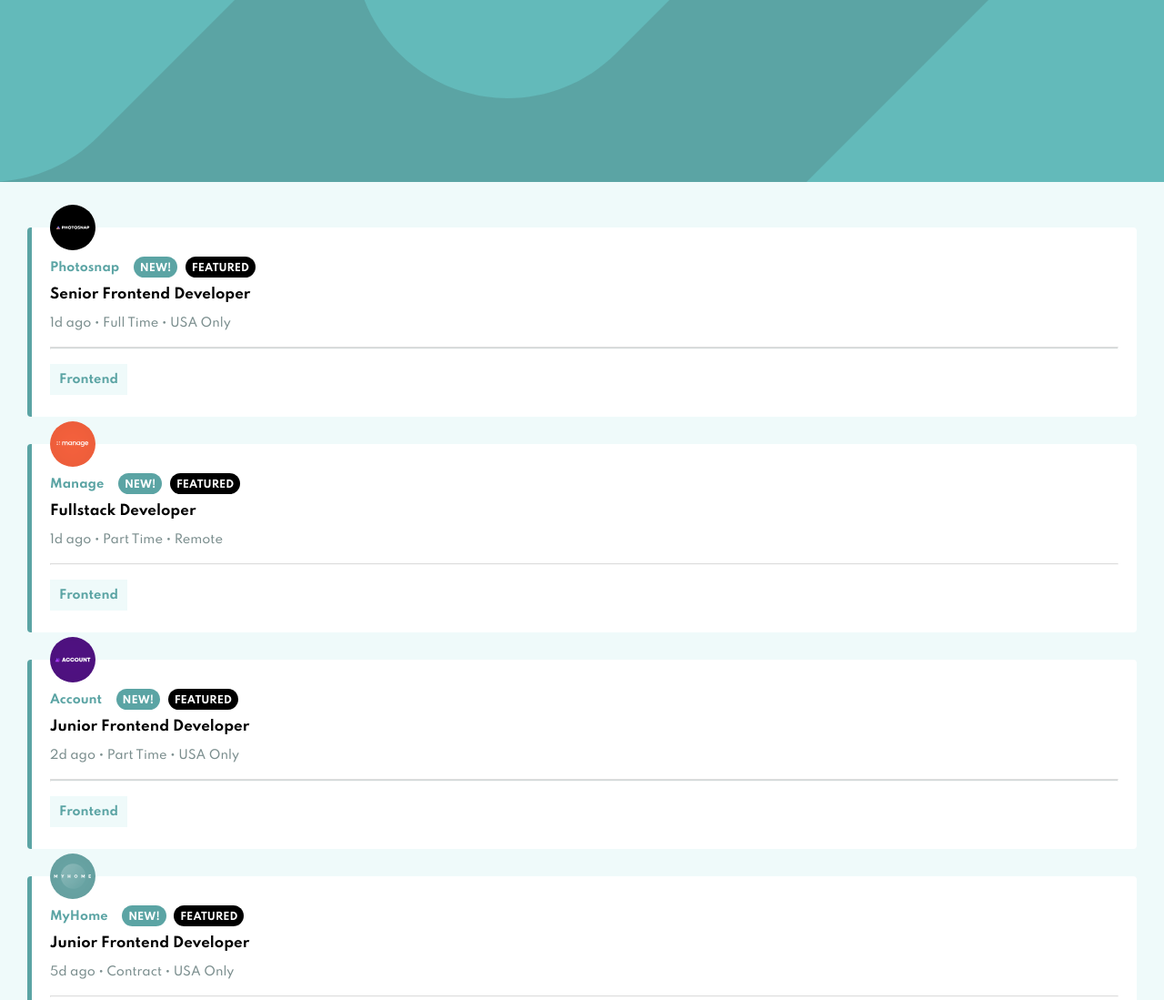
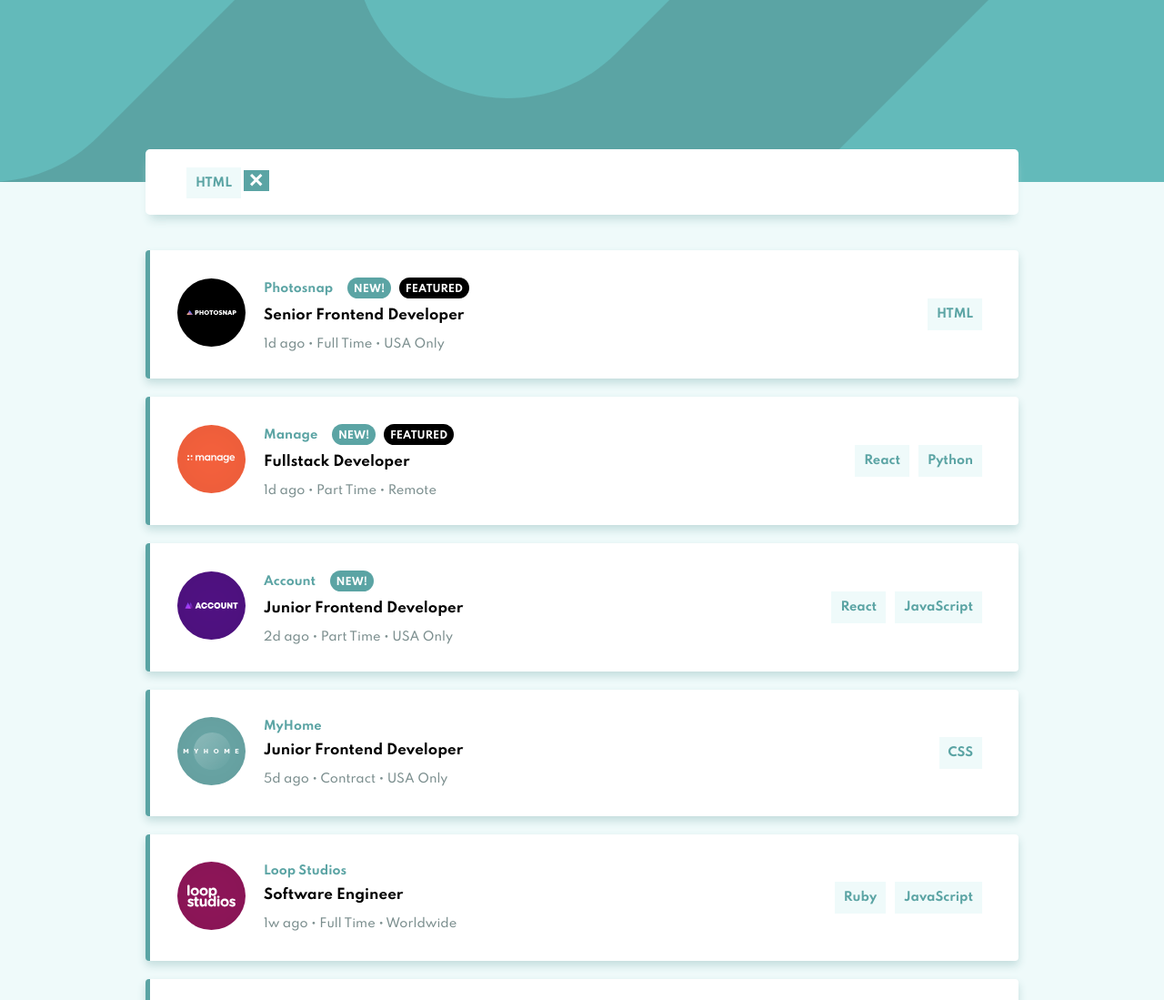
Before and after one commit to jchoi166/FEM-Insure-Landing-Page, a website built with webpack: page src/index.html in a window 1280 px wide. Shown: the top 1099 px of the page at 91% size. Built offline with nearby package versions, Linux system fonts and the light colour scheme.

Commit message:
finished card tags. Working on search view and tag--clear

```diff
--- a/src/index.html
+++ b/src/index.html
@@ -20,10 +20,13 @@
   <div class="header">
     <div class="header__search-container">
       <div class="header__search-field">
+        <div class="button">
+          <span class="button--filter">HTML</span>
+          <span class="remove-icon"><img src="./images/icon-remove.svg" alt=""></span>
+        </div>
       </div>
       <div class="button--clear"></div>
     </div>
-
   </div>
 
   <div class="card-container">
--- a/src/index.js
+++ b/src/index.js
@@ -1,5 +1,5 @@
 import * as logic from "./js/logic"
 import "./sass/main.scss"
+require.context("./images/", true, /\.(png|svg|jpg|gif)$/);
 
-logic.test()
 logic.populateCardContainer()
--- a/src/js/logic.js
+++ b/src/js/logic.js
@@ -1,28 +1,28 @@
 import { data } from "../../data"
 
-// export const test = data[0]
 
-export const test = () => {
-    // console.log(data[0].logo)
+const generateTags = (tagName)=> {
+    for (let i of tagName) {
+        return `<span class="button button--tag">${i}</span>`
+    }
+}
 
-    let imagePath = "." + data[0].logo
-    console.log(imagePath)
-}
+const test = () => console.log('fasfsadworking')
+
 export const renderCard = card => {
 
-    // // let imagePath =
-    // let imagePath = "." + card.logo
+    let img = card.logo
 
     const markup = `
     <div class="card">
       <div class="card__logo">
-        <img src=${card.logo} alt="lol">
+        <img src=".${img}" alt="lol">
       </div>
       <div class="card__profile">
         <div class="card__heading">
           <span class="card__heading-caption card__heading-caption--title">${card.company}</span>
-          <span class="card__heading-caption card__heading-caption--new">NEW!</span>
-          <span class="card__heading-caption card__heading-caption--featured">Featured</span>
+          ${card.new ? '<span class="card__heading-caption card__heading-caption--new">NEW!</span>' : ''}
+          ${card.featured ? '<span class="card__heading-caption card__heading-caption--featured">Featured</span>' : ''}
         </div>
         <div class="card__title">
           ${card.position}
@@ -37,7 +37,9 @@
         <hr class="card__separator">
       </div>
       <div class="card__tag-container">
-        <span class="button--tag">Frontend</span>
+        ${card.tools.length > 0 ? generateTags(card.tools) : ''}
+
+        ${card.languages.length > 0 ? generateTags(card.languages) : ''}
       </div>
     </div>
 
--- a/src/sass/abstracts/mixins.scss
+++ b/src/sass/abstracts/mixins.scss
@@ -0,0 +1,3 @@
+@mixin respondPhone {
+    @media(min-width: 376px) {@content}
+}
--- a/src/sass/abstracts/variables.scss
+++ b/src/sass/abstracts/variables.scss
@@ -10,3 +10,5 @@
 
 $color-white: #fff;
 $color-black: #000;
+
+$color-box-shadow: #c3dddd;
--- a/src/sass/base/base.scss
+++ b/src/sass/base/base.scss
@@ -15,9 +15,16 @@
 body {
     // background-image: url("/images/loop-studios.svg");
     box-sizing: border-box;
-    background-color: hsl(180, 52%, 96%)
+    background-color: hsl(180, 52%, 96%);
+
+
 }
 
 .card-container {
     margin-top: 5rem;
+
+    @include respondPhone {
+        width: 75%;
+        margin: auto;
+    }
 }
--- a/src/sass/components/button.scss
+++ b/src/sass/components/button.scss
@@ -1,9 +1,37 @@
 .button {
+    font-weight: 700;
+    font-size: 1.3rem;
+    color: $color-cyan-primary;
+
     &--tag {
-        padding: 1rem;
-        font-weight: 700;
-        font-size: 1.3rem;
         background-color: $color-cyan-filter-tablets;
         color: $color-cyan-primary;
+        margin-right: 1rem;
+        padding: 1rem;
+    }
+
+    &--filter {
+        background-color: $color-cyan-filter-tablets;
+        // display: flex;
+        // align-items: center;
+        padding: 1rem;
+
+        // display: inline-block;
+        // margin-right: 0rem;
+    }
+
+    &--clear {
+
     }
 }
+
+.remove-icon {
+    background-color: $color-cyan-primary;
+    // height: 100%;
+    padding: .7rem .7rem .2rem .7rem;
+
+    img {
+        // height: 1.5rem;
+        // padding: 1rem;
+    }
+}
--- a/src/sass/components/card.scss
+++ b/src/sass/components/card.scss
@@ -1,20 +1,43 @@
 .card {
     background-color: white;
     padding: 0 2rem 2rem 2rem;
-    margin: 3rem;
+    margin: 3rem 3rem 6rem 3rem;
     position: relative;
     border-left: 5px solid $color-cyan-primary;
     border-radius: 4px;
+    box-shadow: 0px 5px 10px $color-box-shadow;
+
+    @include respondPhone {
+        // background-color: red;
+        display: flex;
+        padding: 3rem;
+        align-items: center;
+        margin: 2rem 0rem;
+
+    }
 
     &__logo {
         position: relative;
         height: 3rem;
-        margin-bottom: .2rem;
+        margin-bottom: .5rem;
+
+        @include respondPhone {
+            // align-items: center;
+            height: 100%;
+            margin: 0rem 2rem 0rem 0rem;
+
+        }
 
         img {
             transform: translateY(-50%);
             position: absolute;
             height: 5rem;
+
+            @include respondPhone {
+                transform: translateY(0);
+                position: relative;
+                height: 7.5rem;
+            }
         }
     }
 
@@ -64,6 +87,10 @@
     &__job-info {
         margin-bottom: 1.8rem;
         color: $color-cyan-dark-1;
+
+        @include respondPhone {
+            margin-bottom: 0;
+        }
     }
 
     &__separator {
@@ -71,9 +98,20 @@
         height: 2.5px;
         opacity: .33;
         margin-bottom: 1.3rem;
+
+        @include respondPhone {
+            display: none;
+        }
     }
 
     &__tag-container {
         padding: 1.3rem 0rem;
+
+        @include respondPhone {
+            // width: auto;
+            display: flex;
+            flex: 1;
+            justify-content: flex-end;
+        }
     }
 }
--- a/src/sass/components/header.scss
+++ b/src/sass/components/header.scss
@@ -4,6 +4,7 @@
     background-color: hsl(180, 29%, 50%);
     height: 20rem;
     position: relative;
+    margin-bottom: 7.5rem;
 
     &__search-container {
         position: absolute;
@@ -11,6 +12,10 @@
         width: 75%;
         bottom: 0;
         left: 50%;
-        transform: translate(-50%, 50%)
+        transform: translate(-50%, 50%);
+        padding: 2.7rem 4.5rem;
+        box-shadow: 0px 10px 10px -5px $color-box-shadow;
+        border-radius: 5px;
+        display: flex;
     }
 }
```
Also changed, not shown: src/js/views/cardView.js (added), src/js/views/searchView.js (added).
